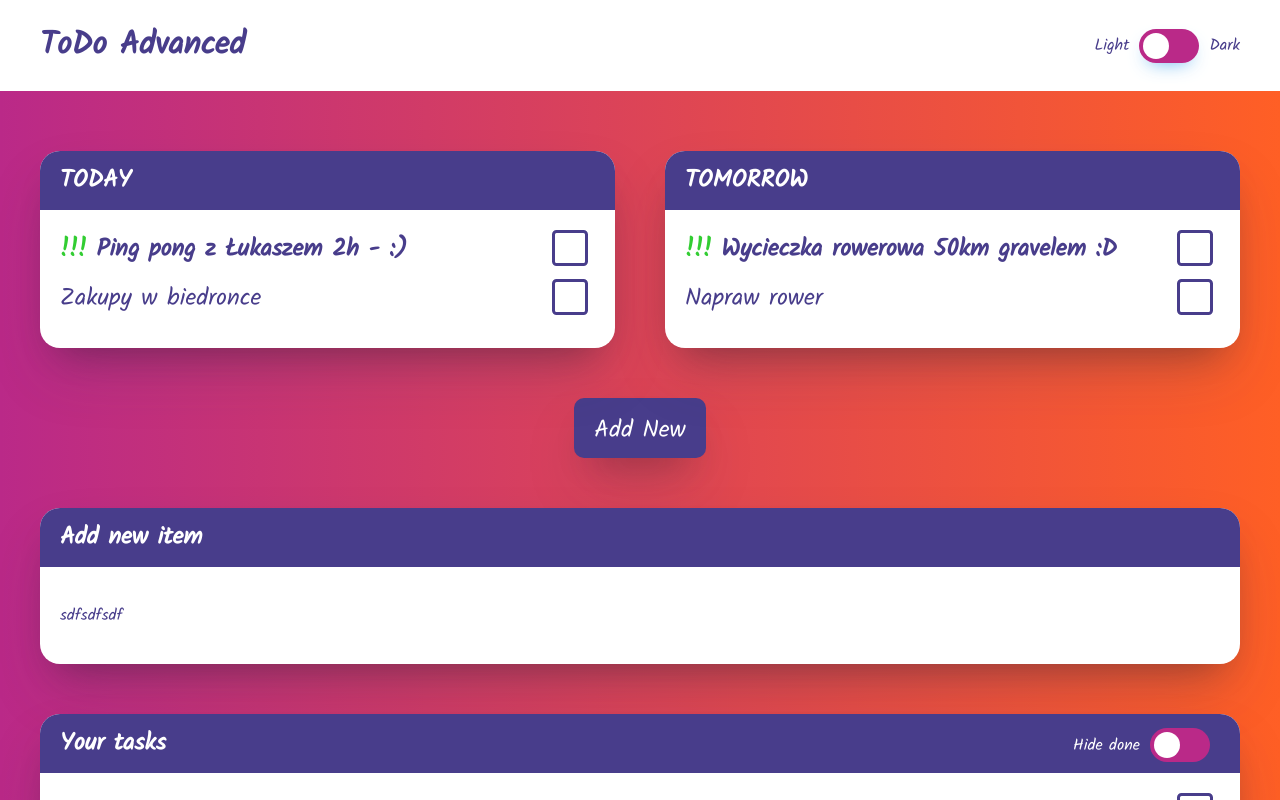
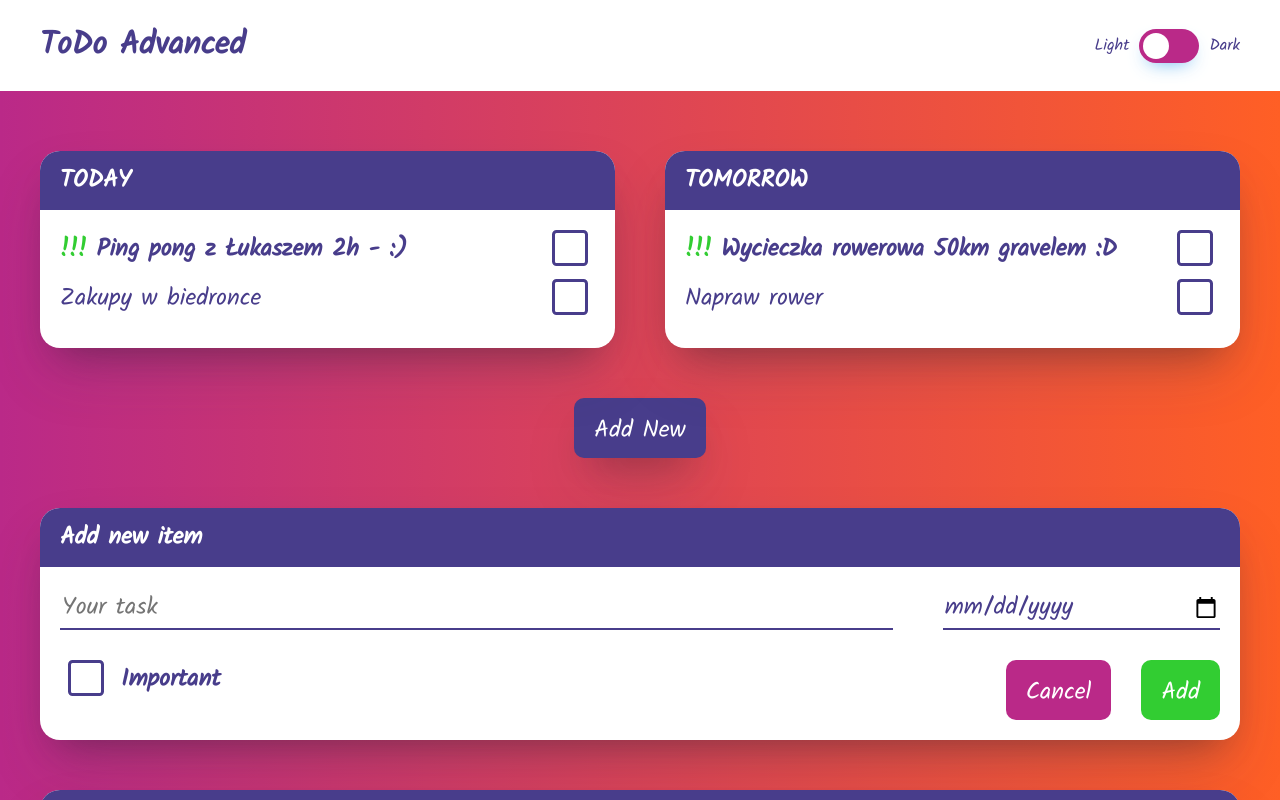
Before and after one commit to marek7654/todoAdvanced, a React (Create React App) app: page / in a window 1280 px wide. Both pictures are taken after a click on the button "Add New". Shown: the top 800 px of the page. Built offline with nearby package versions, Linux system fonts and the light colour scheme.

Commit message:
add UI Form & Input

```diff
--- a/src/components/UI/Button.js
+++ b/src/components/UI/Button.js
@@ -2,7 +2,7 @@ import classes from './Button.module.css';
 
 const Button = (props) => {
   return (
-    <button className={classes.button} onClick={props.onButtonClick}>
+    <button className={classes.button} onClick={props.onButtonClick} style={props.style}>
       {props.children}
     </button>
   );
--- /dev/null
+++ b/src/components/UI/Input.js
@@ -0,0 +1,16 @@
+import classes from './Input.module.css';
+
+const Input = (props) => {
+  return (
+    <input
+      className={classes.input}
+      style={props.style}
+      type={props.type}
+      name={props.name}
+      value={props.value}
+      placeholder={props.placeholder}
+    />
+  );
+};
+
+export default Input;
--- /dev/null
+++ b/src/components/UI/Input.module.css
@@ -0,0 +1,15 @@
+.input {
+  color: var(--color-primary);
+  font-size: 1.5rem;
+  font-family: inherit;
+  border-top: 0;
+  border-right: 0;
+  border-left: 0;
+  border-bottom: 2px solid var(--color-primary);
+  outline: none;
+}
+
+.input:focus,
+.input:active {
+  border-color: var(--color-accent-2)
+}
--- a/src/components/editor/EditorBox.js
+++ b/src/components/editor/EditorBox.js
@@ -1,9 +1,10 @@
 import { useSelector, useDispatch } from 'react-redux';
 
+import { uiSliceActions } from '../../store/ui-slice';
 import classes from './EditorBox.module.css';
 import Button from '../UI/Button';
-import { uiSliceActions } from '../../store/ui-slice';
 import Card from '../UI/Card';
+import Form from './Form';
 
 const EditorBox = () => {
   const dispatch = useDispatch();
@@ -21,9 +22,7 @@ const EditorBox = () => {
       {displayEditor && (
         <div className={classes.form_wrapper}>
           <Card title='Add new item'>
-            <form className={classes.form}>
-              <p>sdfsdfsdf</p>
-            </form>
+            <Form />
           </Card>
         </div>
       )}
--- a/src/components/editor/EditorBox.module.css
+++ b/src/components/editor/EditorBox.module.css
@@ -11,11 +11,3 @@
 .form_wrapper {
   margin-bottom: 50px;
 }
-
-.form {
-  width: 100%;
-  display: flex;
-  flex-wrap: wrap;
-  justify-content: space-between;
-  gap: 50px;
-}
--- /dev/null
+++ b/src/components/editor/Form.js
@@ -0,0 +1,25 @@
+import Button from '../UI/Button';
+import Checkbox from '../UI/Checkbox';
+import Input from '../UI/Input';
+import classes from './Form.module.css';
+
+const Form = () => {
+  return (
+    <form className={classes.form}>
+      <div className={classes.inputs_wrapper}>
+        <Input placeholder="Your task" style={{flex: 3}}/>
+        <Input type="date" placeholder="Date" style={{flex: 1}} />
+      </div>
+      <div className={classes.checkbox_wrapper}>
+        <Checkbox />
+        <h2>Important</h2>
+      </div>
+      <div className={classes.buttons_wrapper}>
+        <Button style={{background: 'var(--color-secondary)'}}>Cancel</Button>
+        <Button style={{background: 'var(--color-accent-2)'}}>Add</Button>
+      </div>
+    </form>
+  );
+};
+
+export default Form;
--- /dev/null
+++ b/src/components/editor/Form.module.css
@@ -0,0 +1,29 @@
+.form {
+  width: 100%;
+  display: flex;
+  flex-wrap: wrap;
+}
+
+.inputs_wrapper {
+  width: 100%;
+  margin-bottom: 30px;
+  display: flex;
+  justify-content: space-between;
+  gap: 50px;
+}
+
+.checkbox_wrapper {
+  display: flex;
+  align-self: flex-start;
+}
+
+.checkbox_wrapper > h2 {
+  margin: 0 0 0 10px;
+}
+
+.buttons_wrapper {
+  margin-left: auto;
+  display: flex;
+  justify-content: space-between;
+  gap: 30px;
+}
--- a/src/components/todo/TodoListItem.js
+++ b/src/components/todo/TodoListItem.js
@@ -18,7 +18,6 @@ const TodoListItem = (props) => {
   const dispatch = useDispatch();
 
   const checkboxHandler = () => {
-    console.log(id, done);
     dispatch(
       todoSliceActions.setStatus({
         id,
--- a/src/index.css
+++ b/src/index.css
@@ -4,6 +4,7 @@
 	--checkbox-size: 30px;
   --color-primary: darkslateblue;
   --color-secondary: #ba2988;
+  --color-secondary-light: palevioletred;
   --color-accent: #ff5f25;
   --color-accent-2: limegreen;
 }
```
